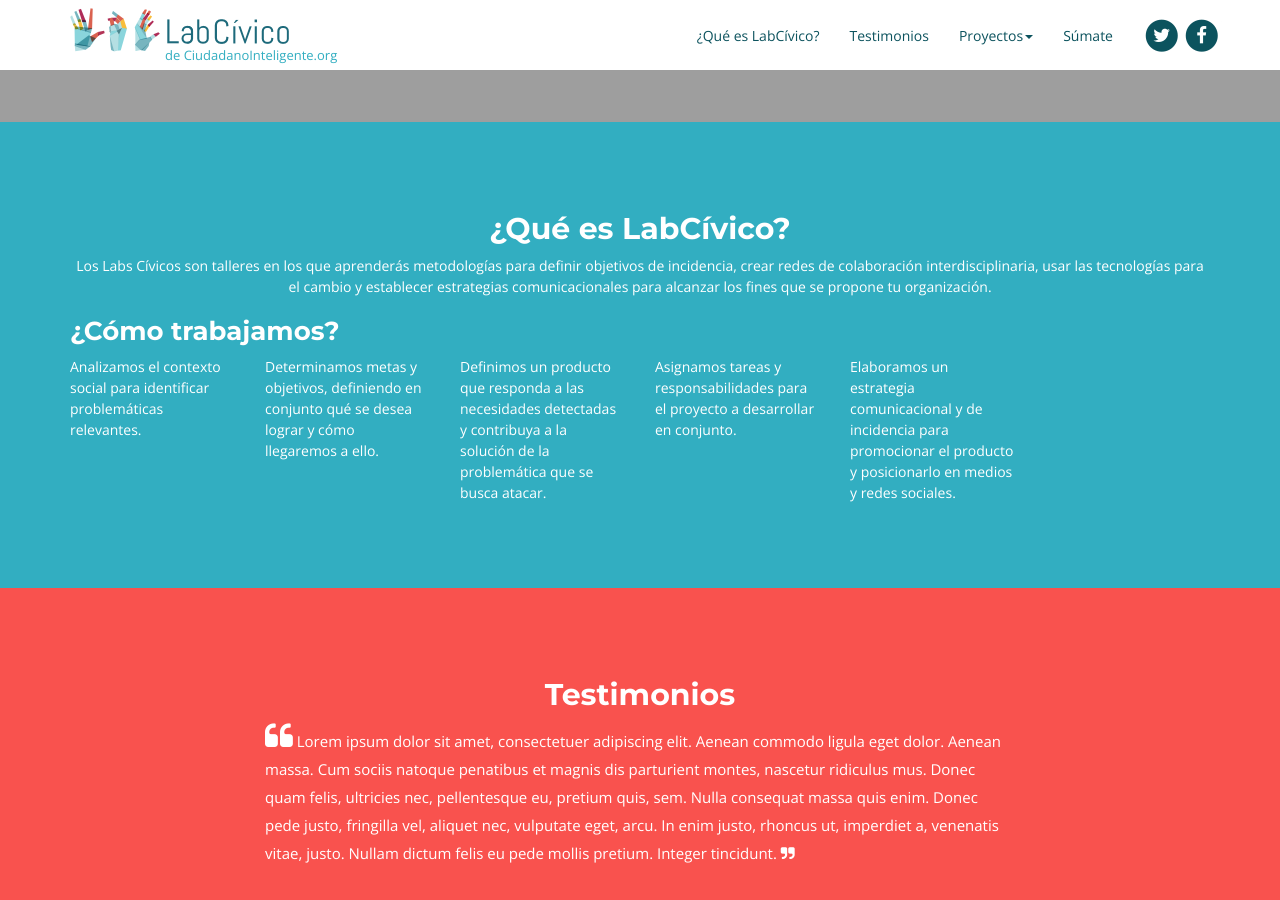
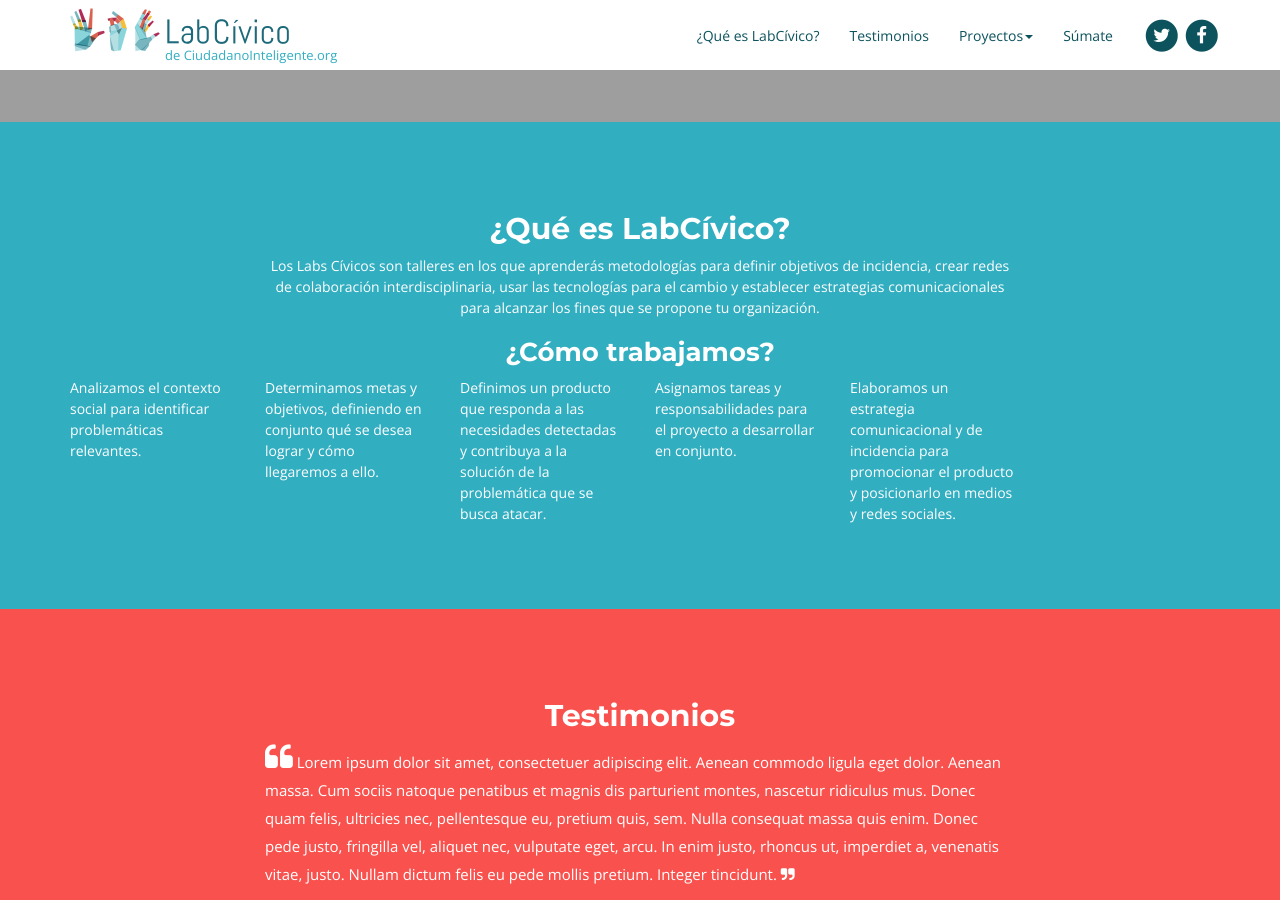
Before and after one commit to ciudadanointeligente/br.labcivico.org.github.io, a Jekyll site: the page built from index.html, in a window 1280 px wide and 900 px high, scrolled down 688 px. Built offline with Jekyll 4.4.1, drawn with Linux system fonts in a browser that asks for light colours; nearby versions of some CDN libraries.

Commit message:
Change methodology col

```diff
--- a/_includes/methodology.html
+++ b/_includes/methodology.html
@@ -1,9 +1,13 @@
 <section class="container-blue" id="que-es">
 	<div class="container">
 	  <h2 class="text-center">¿Qué es LabCívico?</h2>
-	  <div class="bajada text-center">
-	  Los Labs Cívicos son talleres en los que aprenderás metodologías para definir objetivos de incidencia, crear redes de colaboración interdisciplinaria, usar las tecnologías para el cambio y establecer estrategias comunicacionales para alcanzar los fines que se propone tu organización.</div>
-	  <h3>¿Cómo trabajamos?</h3>
+	  <div class="row">
+	  	  <div class="col-md-2"></div>
+		  <div class="col-md-8 bajada text-center">
+		  Los Labs Cívicos son talleres en los que aprenderás metodologías para definir objetivos de incidencia, crear redes de colaboración interdisciplinaria, usar las tecnologías para el cambio y establecer estrategias comunicacionales para alcanzar los fines que se propone tu organización.</div>
+		  <div class="col-md-2"></div>
+	  </div>
+	  <h3 class="text-center">¿Cómo trabajamos?</h3>
 	  <div class="row">
 	  	<div class="col-md-2">
 			<p>Analizamos el contexto social para identificar problemáticas relevantes.</p>
```
